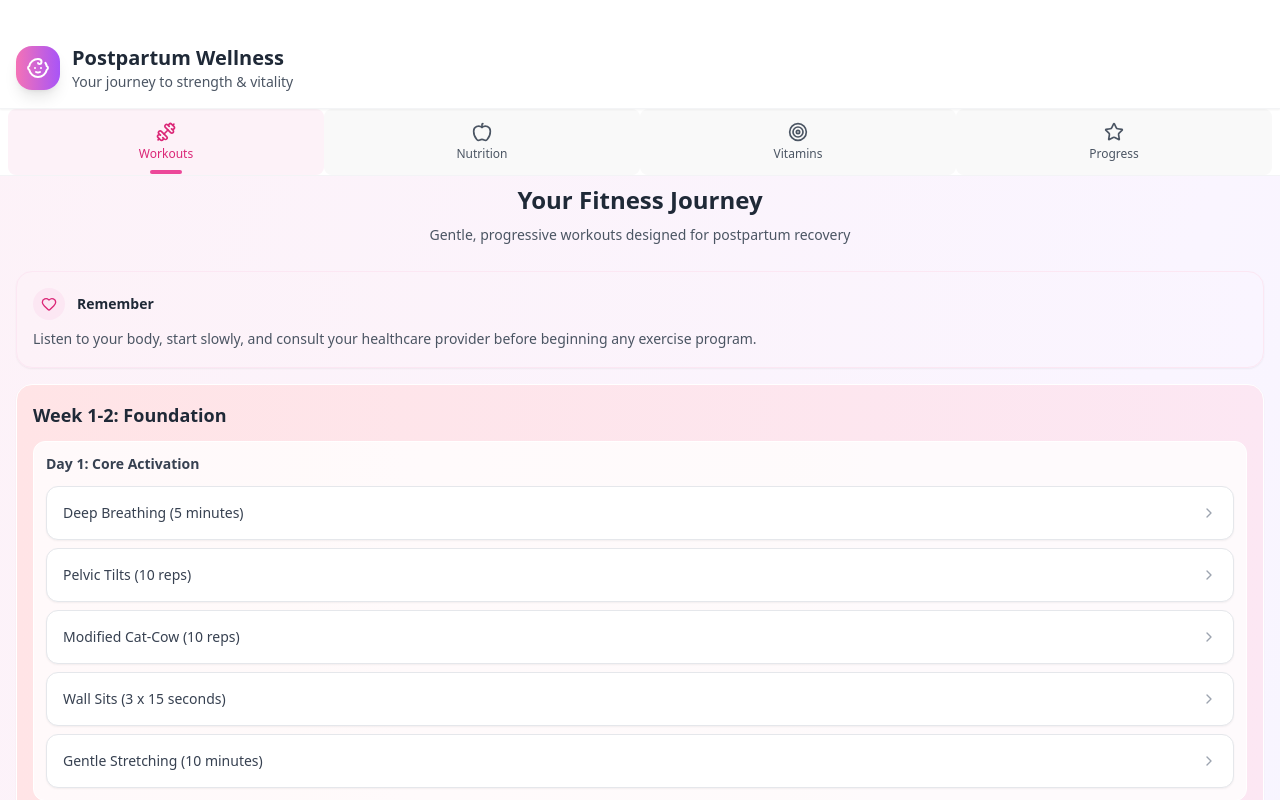
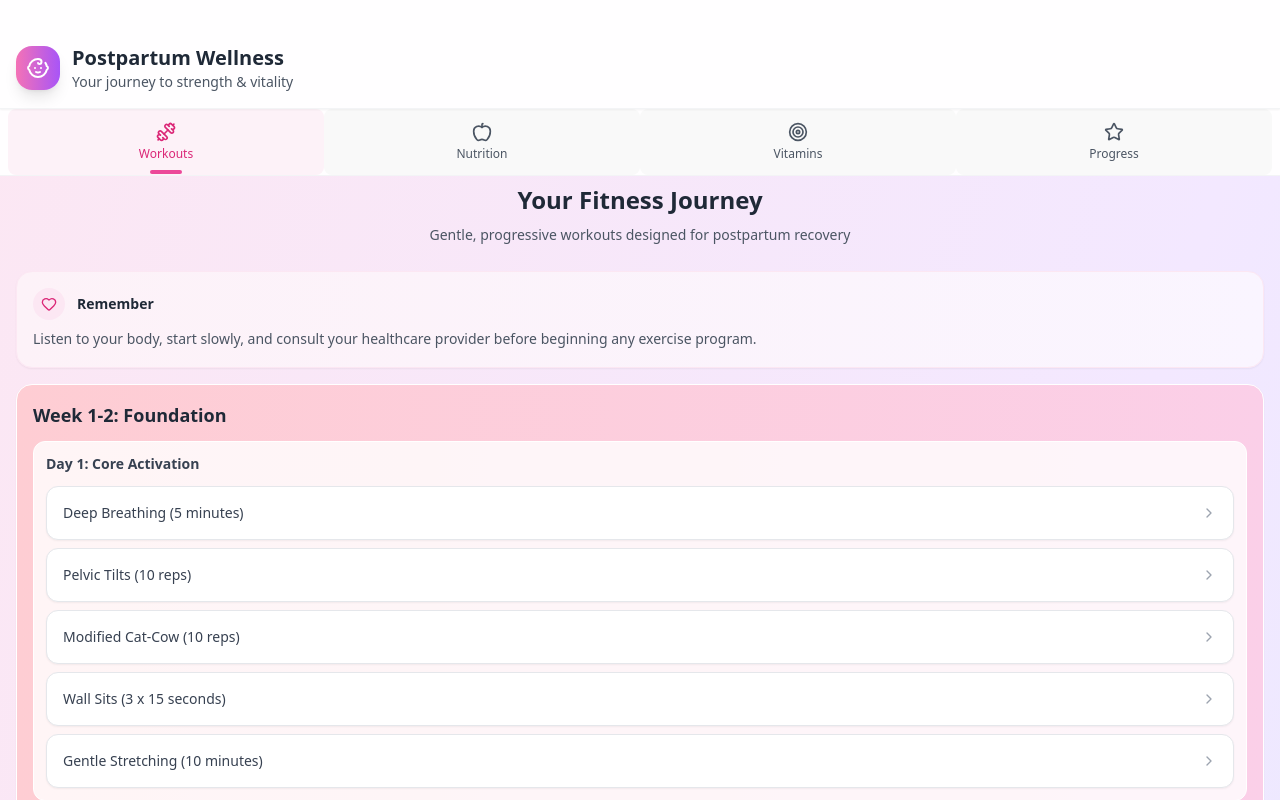
Before and after one commit to skylarnlea/postpartum-fitness-app, a React (Vite) app: page / in a window 1280 px wide. Shown: the top 800 px of the page. Built offline with nearby package versions, Linux system fonts and the light colour scheme.

Commit message:
update d colors to be more vibrant

```diff
--- a/src/App.jsx
+++ b/src/App.jsx
@@ -13,7 +13,7 @@ const PostpartumFitnessApp = () => {
   const workoutPlan = [
     {
       week: "Week 1-2: Foundation",
-      color: "from-rose-100 to-pink-100",
+      color: "from-rose-200 to-pink-200",
       workouts: [
         {
           day: "Day 1: Core Activation",
@@ -47,7 +47,7 @@ const PostpartumFitnessApp = () => {
     },
     {
       week: "Week 3-4: Building Strength",
-      color: "from-purple-100 to-indigo-100",
+      color: "from-purple-200 to-indigo-200",
       workouts: [
         {
           day: "Day 1: Core & Stability",
@@ -83,7 +83,7 @@ const PostpartumFitnessApp = () => {
     },
     {
       week: "Week 5-6: Progressive Training",
-      color: "from-teal-100 to-cyan-100",
+      color: "from-teal-200 to-cyan-200",
       workouts: [
         {
           day: "Day 1: Strength Focus",
@@ -123,7 +123,7 @@ const PostpartumFitnessApp = () => {
     {
       category: "Morning Boost",
       icon: "☀️",
-      color: "from-amber-50 to-yellow-50",
+      color: "from-amber-100 to-yellow-100",
       items: [
         "Warm lemon water upon waking",
         "Protein-rich breakfast within 1 hour",
@@ -134,7 +134,7 @@ const PostpartumFitnessApp = () => {
     {
       category: "Hydration Goals",
       icon: "💧",
-      color: "from-blue-50 to-cyan-50",
+      color: "from-blue-100 to-cyan-100",
       items: [
         "Aim for 8-10 glasses of water daily",
         "Herbal teas count toward fluid intake",
@@ -145,7 +145,7 @@ const PostpartumFitnessApp = () => {
     {
       category: "Energy Snacks",
       icon: "🥜",
-      color: "from-green-50 to-emerald-50",
+      color: "from-green-100 to-emerald-100",
       items: [
         "Greek yogurt with berries",
         "Apple slices with almond butter",
@@ -156,7 +156,7 @@ const PostpartumFitnessApp = () => {
     {
       category: "Recovery Meals",
       icon: "🍽️",
-      color: "from-orange-50 to-pink-50",
+      color: "from-orange-100 to-pink-100",
       items: [
         "Lean protein with each meal",
         "Anti-inflammatory foods (turmeric, ginger)",
@@ -172,7 +172,7 @@ const PostpartumFitnessApp = () => {
       timing: "Continue for 3-6 months postpartum",
       benefits: "Supports nutrient needs during recovery and breastfeeding",
       dosage: "As directed by healthcare provider",
-      color: "from-pink-50 to-rose-50",
+      color: "from-pink-100 to-rose-100",
       icon: "💊"
     },
     {
@@ -180,7 +180,7 @@ const PostpartumFitnessApp = () => {
       timing: "Daily with meal",
       benefits: "Bone health, immune support, mood regulation",
       dosage: "1000-2000 IU (consult doctor)",
-      color: "from-yellow-50 to-amber-50",
+      color: "from-yellow-100 to-amber-100",
       icon: "☀️"
     },
     {
@@ -188,7 +188,7 @@ const PostpartumFitnessApp = () => {
       timing: "With meals to reduce fishy taste",
       benefits: "Brain health, reduces inflammation, supports mood",
       dosage: "500-1000mg combined DHA/EPA",
-      color: "from-blue-50 to-indigo-50",
+      color: "from-blue-100 to-indigo-100",
       icon: "🐟"
     },
     {
@@ -196,7 +196,7 @@ const PostpartumFitnessApp = () => {
       timing: "Morning on empty stomach",
       benefits: "Digestive health, immune support, may help with mood",
       dosage: "10-50 billion CFU multi-strain",
-      color: "from-green-50 to-teal-50",
+      color: "from-green-100 to-teal-100",
       icon: "🦠"
     },
     {
@@ -204,7 +204,7 @@ const PostpartumFitnessApp = () => {
       timing: "Between meals with vitamin C",
       benefits: "Energy levels, prevents anemia",
       dosage: "Only if blood work shows deficiency",
-      color: "from-red-50 to-pink-50",
+      color: "from-red-100 to-pink-100",
       icon: "🩸"
     },
     {
@@ -212,7 +212,7 @@ const PostpartumFitnessApp = () => {
       timing: "Evening before bed",
       benefits: "Muscle recovery, sleep quality, stress management",
       dosage: "200-400mg magnesium glycinate",
-      color: "from-purple-50 to-violet-50",
+      color: "from-purple-100 to-violet-100",
       icon: "🌙"
     }
   ];
@@ -522,7 +522,7 @@ const PostpartumFitnessApp = () => {
       </div>
 
       <div className="grid grid-cols-1 gap-4 px-4">
-        <div className="bg-gradient-to-r from-pink-50 to-rose-50 rounded-2xl p-4 shadow-sm border border-pink-100">
+        <div className="bg-gradient-to-r from-pink-100 to-rose-100 rounded-2xl p-4 shadow-sm border border-pink-200">
           <div className="flex items-center space-x-3 mb-3">
             <div className="bg-pink-100 p-3 rounded-full">
               <Dumbbell className="h-6 w-6 text-pink-600" />
@@ -535,7 +535,7 @@ const PostpartumFitnessApp = () => {
           <p className="text-3xl font-bold text-pink-600">{Object.values(exerciseData).filter(ex => ex.completed).length}</p>
         </div>
 
-        <div className="bg-gradient-to-r from-green-50 to-emerald-50 rounded-2xl p-4 shadow-sm border border-green-100">
+        <div className="bg-gradient-to-r from-green-100 to-emerald-100 rounded-2xl p-4 shadow-sm border border-green-200">
           <div className="flex items-center space-x-3 mb-3">
             <div className="bg-green-100 p-3 rounded-full">
               <Apple className="h-6 w-6 text-green-600" />
@@ -548,7 +548,7 @@ const PostpartumFitnessApp = () => {
           <p className="text-3xl font-bold text-green-600">{completedNutrition.length}</p>
         </div>
 
-        <div className="bg-gradient-to-r from-blue-50 to-indigo-50 rounded-2xl p-4 shadow-sm border border-blue-100">
+        <div className="bg-gradient-to-r from-blue-100 to-indigo-100 rounded-2xl p-4 shadow-sm border border-blue-200">
           <div className="flex items-center space-x-3 mb-3">
             <div className="bg-blue-100 p-3 rounded-full">
               <Target className="h-6 w-6 text-blue-600" />
@@ -562,7 +562,7 @@ const PostpartumFitnessApp = () => {
         </div>
       </div>
 
-      <div className="mx-4 bg-gradient-to-r from-purple-50 to-pink-50 p-6 rounded-2xl border border-purple-100 shadow-sm">
+      <div className="mx-4 bg-gradient-to-r from-purple-100 to-pink-100 p-6 rounded-2xl border border-purple-200 shadow-sm">
         <div className="flex items-center space-x-3 mb-4">
           <div className="bg-purple-100 p-2 rounded-full">
             <Star className="h-5 w-5 text-purple-600" />
@@ -586,8 +586,8 @@ const PostpartumFitnessApp = () => {
   );
 
   return (
-    <div className="min-h-screen bg-gradient-to-br from-pink-50 via-purple-50 to-blue-50">
-      {/* iPhone-specific safe area and header */}
+    <div className="min-h-screen bg-gradient-to-br from-pink-100 via-purple-100 to-blue-100">
+    {/* iPhone-specific safe area and header */}
       <div className="bg-white bg-opacity-95 shadow-sm border-b border-gray-100 sticky top-0 z-50">
         {/* iPhone notch safe area */}
         <div className="h-11"></div>
```
